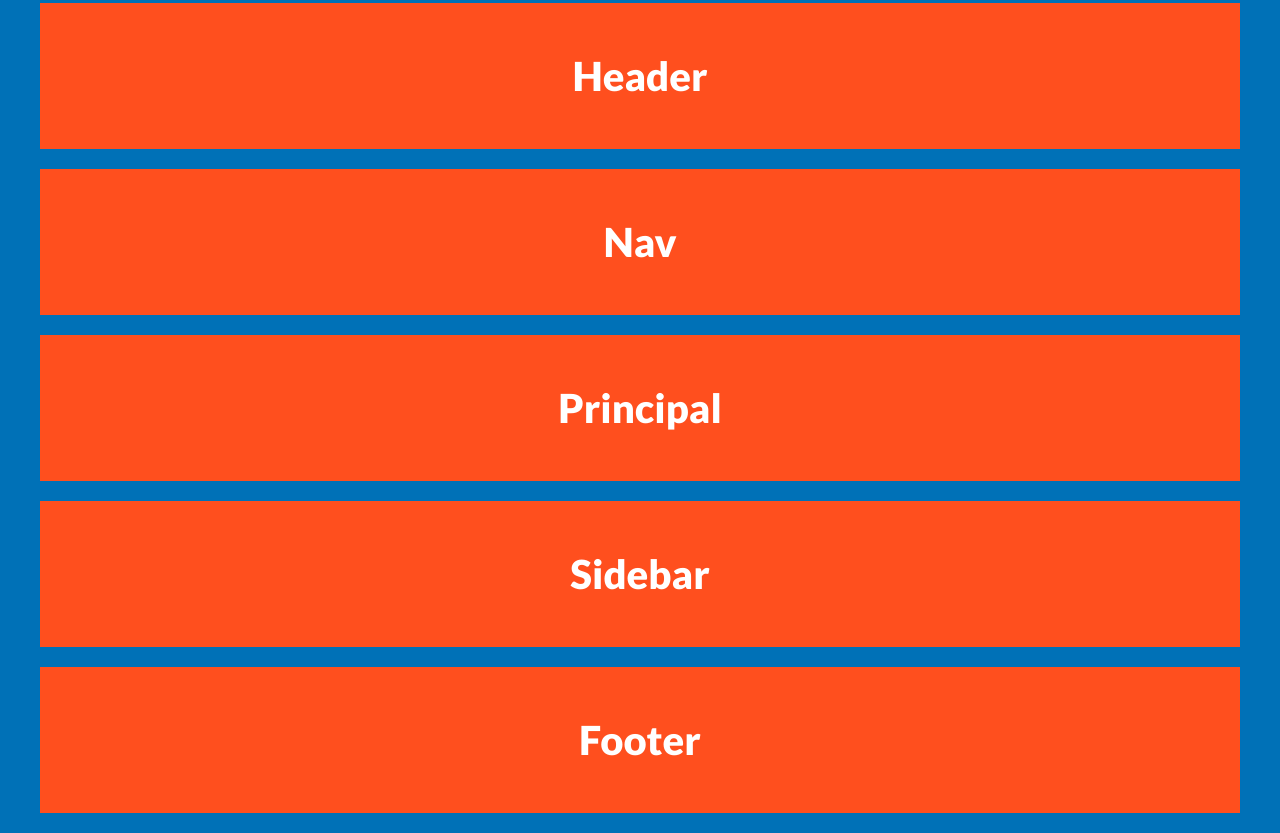
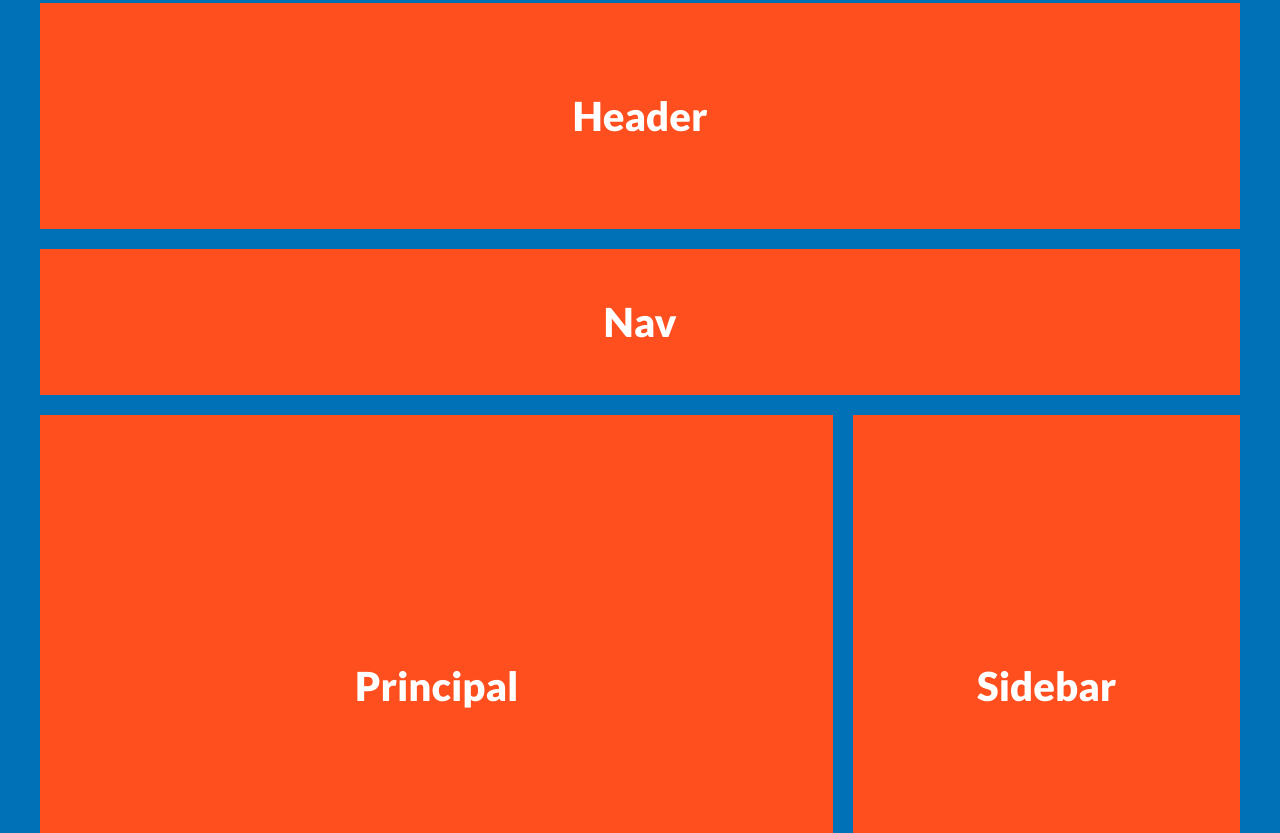
Before and after one commit to psyQore/Practica-Grid-Conceptos-Basicos, a plain HTML site: page index.html in a window 1280 px wide. Shown: the part 7027-7860 px from the top of the page. Drawn offline with Linux system fonts and the light colour scheme.

Commit message:
Ejemplo de grid template completo

```diff
--- a/css/style.css
+++ b/css/style.css
@@ -227,4 +227,41 @@ h2 {
 
     Sintaxis Recomendada:
 
+*/
+
+/* 10 - Grid Template */
+.grid-10 {
+  display: grid;
+  height: 120rem;
+  grid-template:
+    "header header header" 2.5fr
+    "nav nav nav" 1fr
+    "content content sidebar" 6fr
+    "footer footer footer" 2.5fr / 1fr 1fr 1fr;
+  gap: 2rem;
+}
+.grid-10 .box {
+  margin: 0;
+}
+.grid-10 .box:nth-child(1) {
+  grid-area: header;
+}
+.grid-10 .box:nth-child(2) {
+  grid-area: nav;
+}
+.grid-10 .box:nth-child(3) {
+  grid-area: content;
+}
+.grid-10 .box:nth-child(4) {
+  grid-area: sidebar;
+}
+.grid-10 .box:nth-child(5) {
+  grid-area: footer;
+}
+
+/*
+
+    Sintaxis Recomendada:
+
+
   */
```
